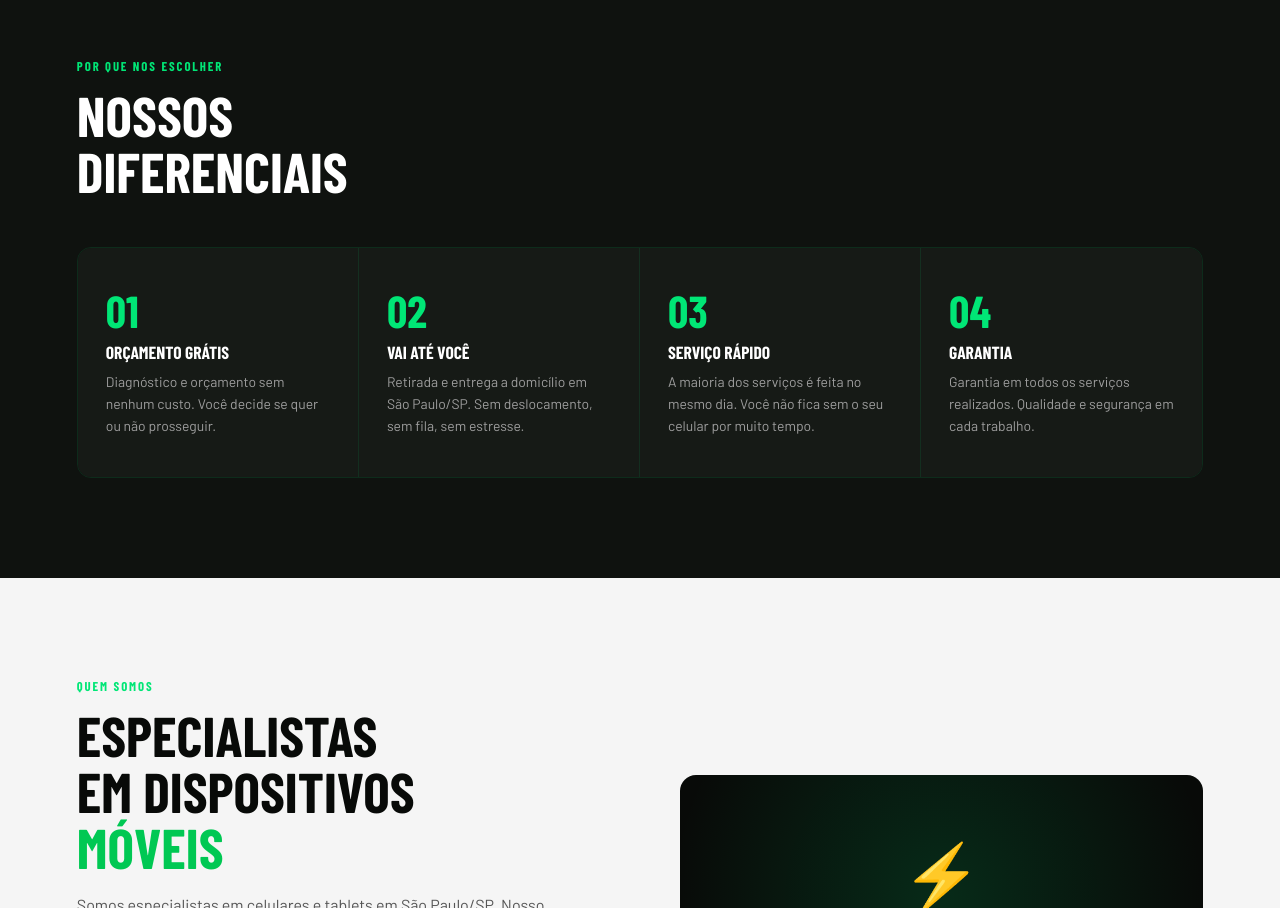
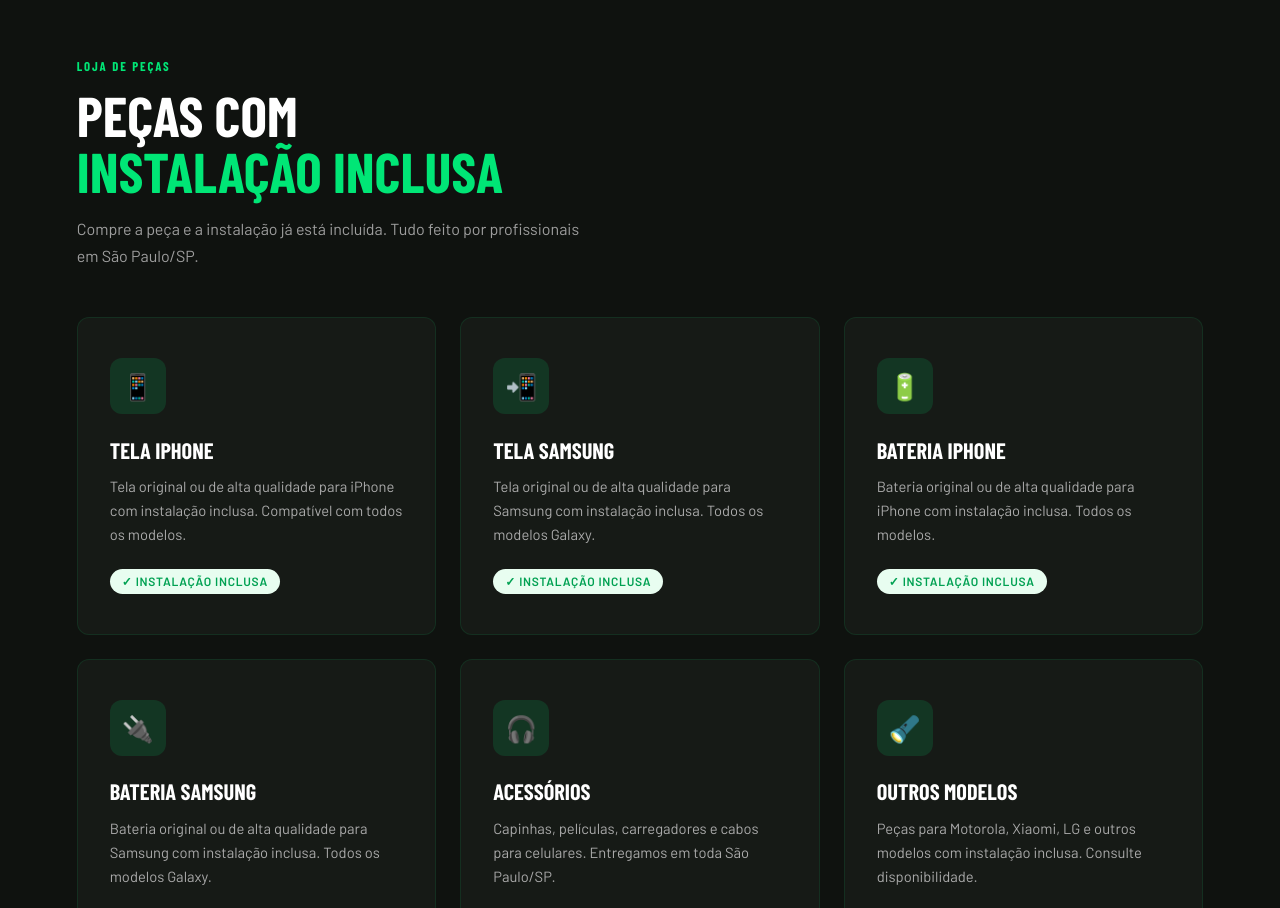
Before and after one commit to juhuhnke-lab/flashpower, a plain HTML site: page index.html in a window 1280 px wide. Shown: the part 1619-2527 px from the top of the page. Drawn offline with nearby package versions, Linux system fonts and the light colour scheme; a web font is replaced by a local one.

Commit message:
Add files via upload

```diff
--- a/index.html
+++ b/index.html
@@ -560,6 +560,7 @@
   <a href="#" class="logo">Flash<span>Power</span>Cell</a>
   <ul class="nav-links">
     <li><a href="#servicos">Serviços</a></li>
+    <li><a href="#pecas">Peças</a></li>
     <li><a href="#diferenciais">Diferenciais</a></li>
     <li><a href="#sobre">Sobre</a></li>
     <li><a href="#depoimentos">Avaliações</a></li>
@@ -637,6 +638,56 @@
       <p class="service-desc">Micro-soldagem e recuperação de placa-mãe para falhas complexas. Profissionais especializados com equipamentos de ponta.</p>
       <span class="service-tag">✓ Orçamento Grátis</span>
     </div>
+  </div>
+</section>
+
+<!-- PEÇAS -->
+<section id="pecas" style="background:var(--black-2)">
+  <div class="section-tag">Loja de Peças</div>
+  <h2 class="section-title">Peças com<br><span style="color:var(--green)">Instalação Inclusa</span></h2>
+  <p class="section-desc">Compre a peça e a instalação já está incluída. Tudo feito por profissionais em São Paulo/SP.</p>
+  <div class="services-grid" style="margin-top:3rem">
+    <div class="service-card" style="background:var(--black-3);border-color:rgba(0,230,118,0.1)">
+      <div class="service-icon" style="background:var(--green-dim)">📱</div>
+      <div class="service-title" style="color:var(--white)">Tela iPhone</div>
+      <p class="service-desc" style="color:#aaa">Tela original ou de alta qualidade para iPhone com instalação inclusa. Compatível com todos os modelos.</p>
+      <span class="service-tag">✓ Instalação Inclusa</span>
+    </div>
+    <div class="service-card" style="background:var(--black-3);border-color:rgba(0,230,118,0.1)">
+      <div class="service-icon" style="background:var(--green-dim)">📲</div>
+      <div class="service-title" style="color:var(--white)">Tela Samsung</div>
+      <p class="service-desc" style="color:#aaa">Tela original ou de alta qualidade para Samsung com instalação inclusa. Todos os modelos Galaxy.</p>
+      <span class="service-tag">✓ Instalação Inclusa</span>
+    </div>
+    <div class="service-card" style="background:var(--black-3);border-color:rgba(0,230,118,0.1)">
+      <div class="service-icon" style="background:var(--green-dim)">🔋</div>
+      <div class="service-title" style="color:var(--white)">Bateria iPhone</div>
+      <p class="service-desc" style="color:#aaa">Bateria original ou de alta qualidade para iPhone com instalação inclusa. Todos os modelos.</p>
+      <span class="service-tag">✓ Instalação Inclusa</span>
+    </div>
+    <div class="service-card" style="background:var(--black-3);border-color:rgba(0,230,118,0.1)">
+      <div class="service-icon" style="background:var(--green-dim)">🔌</div>
+      <div class="service-title" style="color:var(--white)">Bateria Samsung</div>
+      <p class="service-desc" style="color:#aaa">Bateria original ou de alta qualidade para Samsung com instalação inclusa. Todos os modelos Galaxy.</p>
+      <span class="service-tag">✓ Instalação Inclusa</span>
+    </div>
+    <div class="service-card" style="background:var(--black-3);border-color:rgba(0,230,118,0.1)">
+      <div class="service-icon" style="background:var(--green-dim)">🎧</div>
+      <div class="service-title" style="color:var(--white)">Acessórios</div>
+      <p class="service-desc" style="color:#aaa">Capinhas, películas, carregadores e cabos para celulares. Entregamos em toda São Paulo/SP.</p>
+      <span class="service-tag">✓ Entrega em SP</span>
+    </div>
+    <div class="service-card" style="background:var(--black-3);border-color:rgba(0,230,118,0.1)">
+      <div class="service-icon" style="background:var(--green-dim)">🔦</div>
+      <div class="service-title" style="color:var(--white)">Outros Modelos</div>
+      <p class="service-desc" style="color:#aaa">Peças para Motorola, Xiaomi, LG e outros modelos com instalação inclusa. Consulte disponibilidade.</p>
+      <span class="service-tag">✓ Consulte Preço</span>
+    </div>
+  </div>
+  <div style="text-align:center;margin-top:2.5rem">
+    <a href="https://wa.me/5511988522808?text=Olá!%20Gostaria%20de%20saber%20o%20preço%20de%20uma%20peça%20com%20instalação." target="_blank" rel="noopener" class="btn-primary" onclick="gtag('event', 'conversion', {'send_to': 'AW-17992871908'});">
+      💬 Consultar Preço pelo WhatsApp
+    </a>
   </div>
 </section>
 
```
